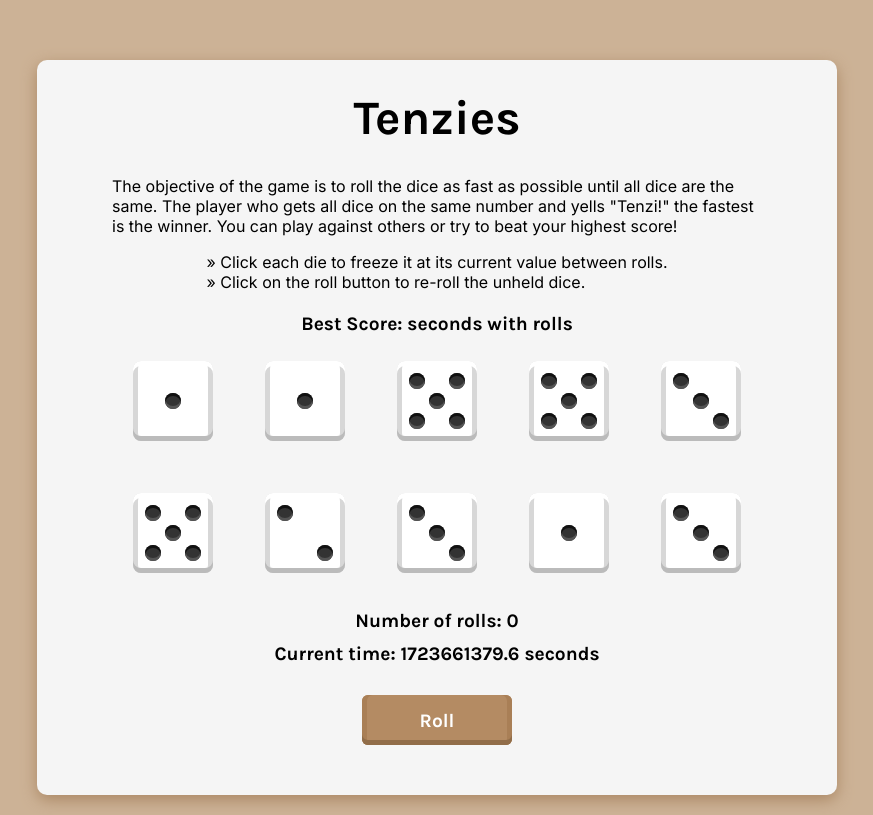
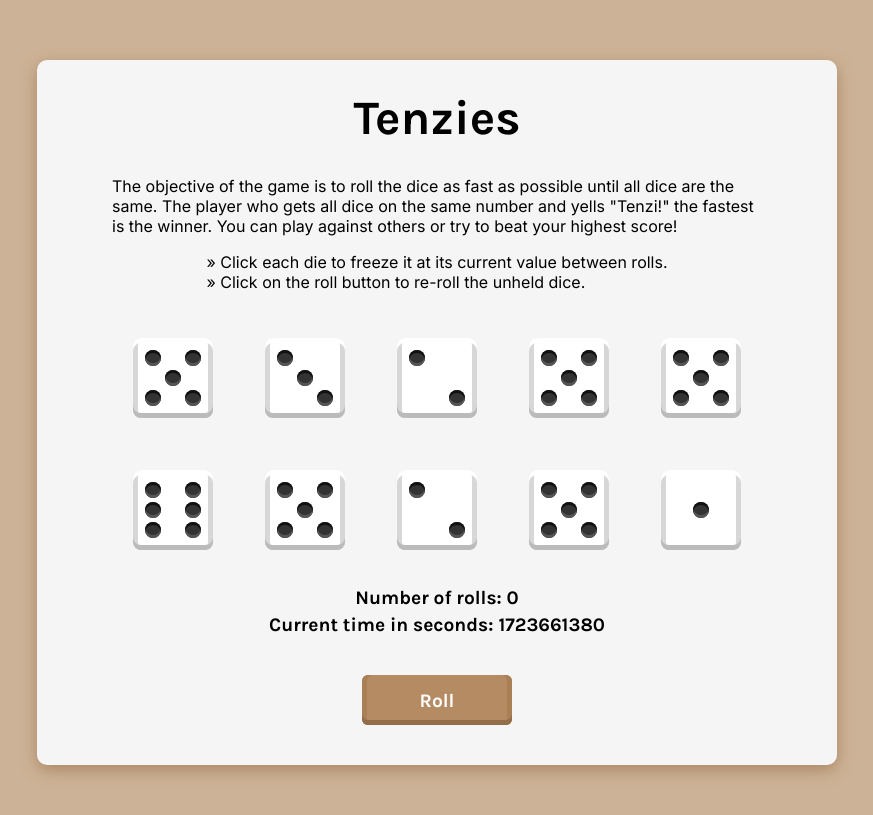
Before and after one commit to steph-xue/tenzies-game, a React (Vite) app: page / in a window 1280 px wide. Both pictures are taken after a click on the button "Start Game". Shown: the whole page, without its empty margins (203-1076 px from the left). Built offline with nearby package versions, Linux system fonts and the light colour scheme.

Commit message:
fix dice hover animation

```diff
--- a/src/App.jsx
+++ b/src/App.jsx
@@ -18,19 +18,22 @@ function App() {
     const [rolls, setRolls] = React.useState(0);
 
     // Create a state variable to store the start time of the current game
-    const [startTime, setStartTime] = React.useState(null);
+    const [startTime, setStartTime] = React.useState(0);
 
     // Create a state variable to store the end time of the current game
-    const [endTime, setEndTime] = React.useState(null);
+    const [endTime, setEndTime] = React.useState(0);
 
     // Create a state variable to store the current time
-    const [time, setTime] = React.useState(null);
+    const [time, setTime] = React.useState(0);
 
     // Create a state variable to store the current score (time and number of rolls to finish game after achieving a tenzies win)
     const [currentScore, setCurrentScore] = React.useState({});
 
     // Create a state variable to store the best score (fastest time and associated number of rolls)
-    const [bestScore, setbestScore] = React.useState(() => localStorage.getItem("bestScore") || {});
+    const [bestScore, setbestScore] = React.useState(() => JSON.parse(localStorage.getItem("bestScore")) || null);
+
+    // Create a state variable to store the interval ID for the timer
+    const [intervalId, setIntervalId] = React.useState(null);
 
     // Check if the player has achieved a tenzies win
     // Checks if all dice are held and have the same value
@@ -40,7 +43,8 @@ function App() {
         const allSameValue = dice.every(die => die.value === firstValue);
         if (allHeld && allSameValue) {
             setTenzies(true);
-            setEndTime(new Date());
+            setEndTime((new Date().getTime())/1000);
+            clearInterval(intervalId);
         }
     }, [dice])
 
@@ -49,21 +53,20 @@ function App() {
         if (tenzies) {
             setCurrentScore({
                 rolls: rolls,
-          time: ((endTime.getTime() - startTime.getTime())/1000)
+                time: (endTime - startTime) / 1000
             });
+
+            if (!bestScore || currentScore.time < bestScore.time) {
+              setBestScore(currentScore);
+              localStorage.setItem("bestScore", JSON.stringify(currentScore));
             }
+        }
+    }, [tenzies]);
 
-      if (bestScore) {
-        if (currentScore.time < bestScore.time) {
-          setbestScore(currentScore);
-          localStorage.setItem("bestScore", currentScore);
-        }
-      } else {
-        setbestScore(currentScore);
-        localStorage.setItem("bestScore", currentScore);
-      }
-
-    }, [tenzies])
+    // Clear the interval when the component unmounts
+    React.useEffect(() => {
+      return () => clearInterval(intervalId);
+    }, [intervalId]);
 
         // Function to generate a new die object
         function generateNewDie() {
@@ -108,14 +111,20 @@ function App() {
       setGameStarted(true);
       setDice(allNewDice());
       setRolls(0);
-      setStartTime(new Date());
+      setCurrentScore({});
+      setStartTime((new Date().getTime())/1000);
+      setTime(0);
+
+      if (intervalId) {
+        clearInterval(intervalId);
+      }
 
       // Updates the current time every second
-      setInterval(() => {
-        setTime(new Date().getTime());
+      const newIntervalId = setInterval(() => {
+          setTime((new Date().getTime() - startTime)/1000);
       }, 1000);
+      setIntervalId(newIntervalId);
       }
-
 
     // Map the dice objects to an array of dice components
     const diceElements = dice.map(die => (
@@ -137,35 +146,47 @@ function App() {
               The player who gets all dice on the same number and yells "Tenzi!" the fastest is the winner.
               You can play against others or try to beat your highest score!
             </p>
-            <p className="instructions-2">
+            <div className="instructions-2">
               <p>» Click each die to freeze it at its current value between rolls.</p>
               <p>» Click on the roll button to re-roll the unheld dice.</p>
-            </p>
+            </div>
 
             {
               gameStarted &&
               <div>
-                  <div className="best-score">
                   {bestScore !== null && <h2 className="best-score">Best Score: {bestScore.time} seconds with {bestScore.rolls} rolls</h2>}
-                  </div>
                   <div className="dice-container">
                     {diceElements}
                   </div>
                   <div className="roll-number">
                     Number of rolls: {rolls}
                   </div>
-                  <div className="current-time">
-                    Current time: {time/1000} seconds
-                  </div>
               </div>
             }
 
-            {tenzies && <h2 className="win">You won!</h2>}
+            {
+              gameStarted && !tenzies &&
+              <div className="current-time">
+                  <p>Current time in seconds: </p>
+                  <p>{Math.round(time)}</p>
+              </div>
+            }
+            {
+              gameStarted && tenzies &&
+              <div className="current-time">
+                  <p>Current time in seconds: </p>
+                  <p>{Math.round(currentScore.time)}</p>
+              </div>
+            }
+
             {
               tenzies &&
+              <div className="win-container">
+                  <h2 className="win">You won!</h2>
                   <h2 className="roll-win">
-                  It took you {currentScore.time.toFixed(2)} seconds and {currentScore.rolls} rolls!
+                    It took you {currentScore.time} seconds and {currentScore.rolls} rolls!
                   </h2>
+              </div>
             }
 
             {
--- a/src/components/Die.jsx
+++ b/src/components/Die.jsx
@@ -5,10 +5,10 @@ function Die(props) {
     const dieValue = props.value;
 
     // Use state to manage styles
-    const [styles, setStyles] = React.useState({
+    const styles = {
         backgroundColor: props.isHeld ? "#e5ccb0" : "white",
         boxShadow: props.isHeld ? "inset 0 5px #e5ccb0, inset 0 -5px #a88b6e, inset 5px 0 #d5b28f, inset -5px 0 #d5b28f" : "inset 0 5px white, inset 0 -5px #bbb, inset 5px 0 #d7d7d7, inset -5px 0 #d7d7d7",
-    });
+    };
 
     // Generate pips (dots) for the die face based on the die's value
     const pips = (
@@ -17,30 +17,12 @@ function Die(props) {
             .map((pip, i) => <span key={i} className="pip" />)
         );
 
-    // Function to change the die's appearance when about to select (hover over) depending on whether it is held
-    function select() {
-        setStyles({
-            backgroundColor: props.isHeld ? "#e2c19b" : "rgb(235, 232, 232)",
-            boxShadow: props.isHeld ? "inset 0 5px #e5ccb0, inset 0 -5px #a88b6e, inset 5px 0 #d5b28f, inset -5px 0 #d5b28f" : "inset 0 5px white, inset 0 -5px #bbb, inset 5px 0 #d7d7d7, inset -5px 0 #d7d7d7",
-        });
-    }
-
-    // Function to change the die's appearance back to normal when not selecting (hover out) depending on whether it is held
-    function unselect() {
-        setStyles({
-            backgroundColor: props.isHeld ? "#e5ccb0" : "white",
-            boxShadow: props.isHeld ? "inset 0 5px #e5ccb0, inset 0 -5px #a88b6e, inset 5px 0 #d5b28f, inset -5px 0 #d5b28f" : "inset 0 5px white, inset 0 -5px #bbb, inset 5px 0 #d7d7d7, inset -5px 0 #d7d7d7",
-        });
-    }
-
     // Render the die component
     return (
         <div
             className="die-face"
             style={styles}
             onClick={props.holdDice}
-            onMouseEnter={select}
-            onMouseLeave={unselect}
         >
             {pips}
         </div>
--- a/src/style.css
+++ b/src/style.css
@@ -57,7 +57,7 @@ main {
 
 .best-score {
   font-size: 1.2rem;
-  margin-top: 0px;
+  margin-top: 10px;
   margin-bottom: 10px;
   text-align: center;
 }
@@ -86,6 +86,10 @@ main {
 	height: 80px;
 
 	border-radius: 10%;
+}
+
+.die-face:hover {
+  transform: scale(1.1);
 }
 
 .pip {
@@ -125,20 +129,39 @@ main {
 
 .roll-number {
   font-size: 1.2rem;
-  margin-bottom: 10px;
+  margin-bottom: -15px;
+  padding-bottom: 0px;
+  margin-top: 10px;
   text-align: center;
 }
 
 .current-time {
   font-size: 1.2rem;
+  margin-bottom: 0px;
+  margin-top: 0px;
+  padding-top: 0px;
+  text-align: center;
+  display: flex;
+  justify-content: center;
+  gap: 5px;
+}
+
+.win-container {
+  background-color: #d8c4af;
+  border-radius: 10px;
+  padding-block: 20px;
+  padding-left: 30px;
+  padding-right: 30px;
   margin-bottom: 10px;
-  text-align: center;
+  box-shadow: #81674c 0px 5px 15px 0px;
 }
 
 .win {
   font-size: 2.4rem;
-  margin-bottom: 15px;
+  margin-top: 8px;
+  margin-bottom: 5px;
   color: #814d1a;
+  text-align: center;
 }
 
 .roll-win {
@@ -146,6 +169,7 @@ main {
   margin-top: 0px;
   margin-bottom: 20px;
   color: #814d1a;
+  text-align: center;
 }
 
 .tenzies-button {
@@ -159,7 +183,7 @@ main {
   font-family: 'Karla', sans-serif;
   cursor: pointer;
   margin-top: 20px;
-  margin-bottom: 20px;
+  margin-bottom: 10px;
   box-shadow: 0 0px #b48b63, inset 0 -5px #916d49, inset 5px 0 #a97f56, inset -5px 0 #a97f56;
 }
 
```
Lines whose indentation alone changed are shown as unchanged.
